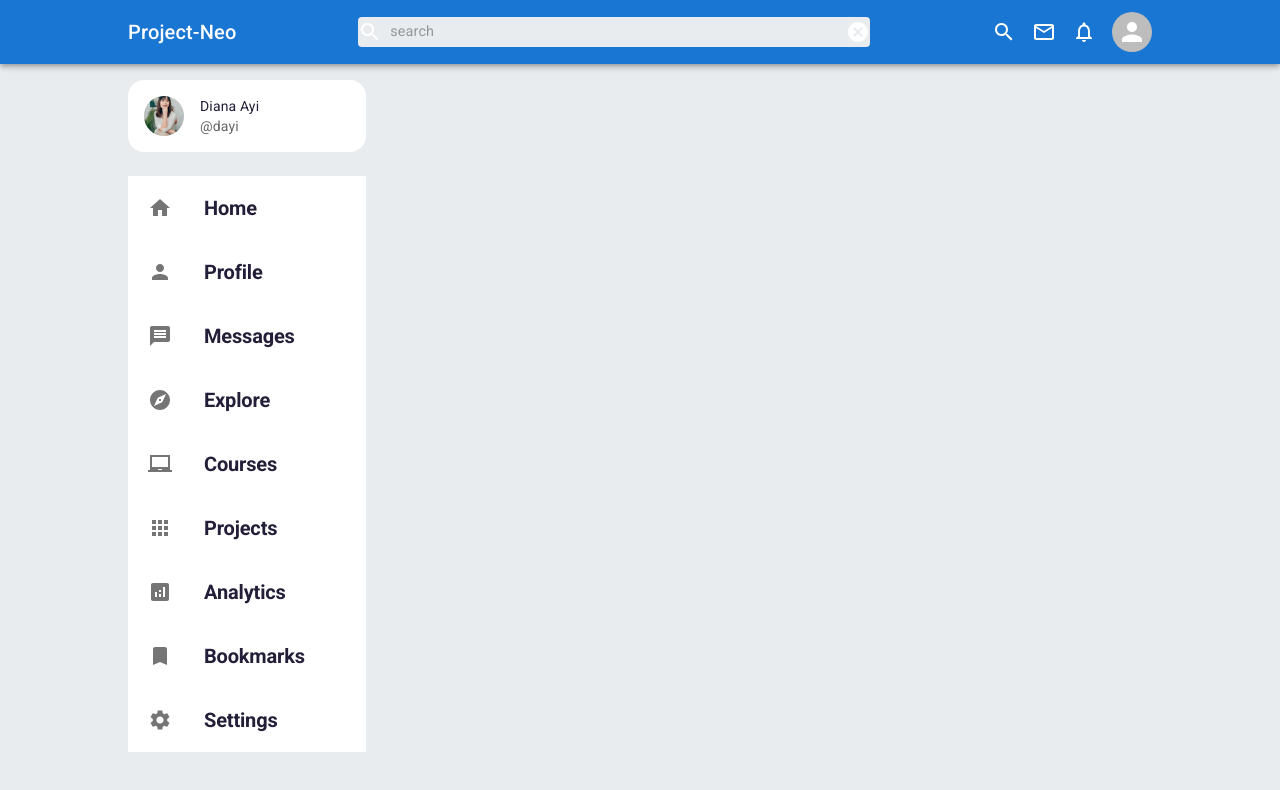
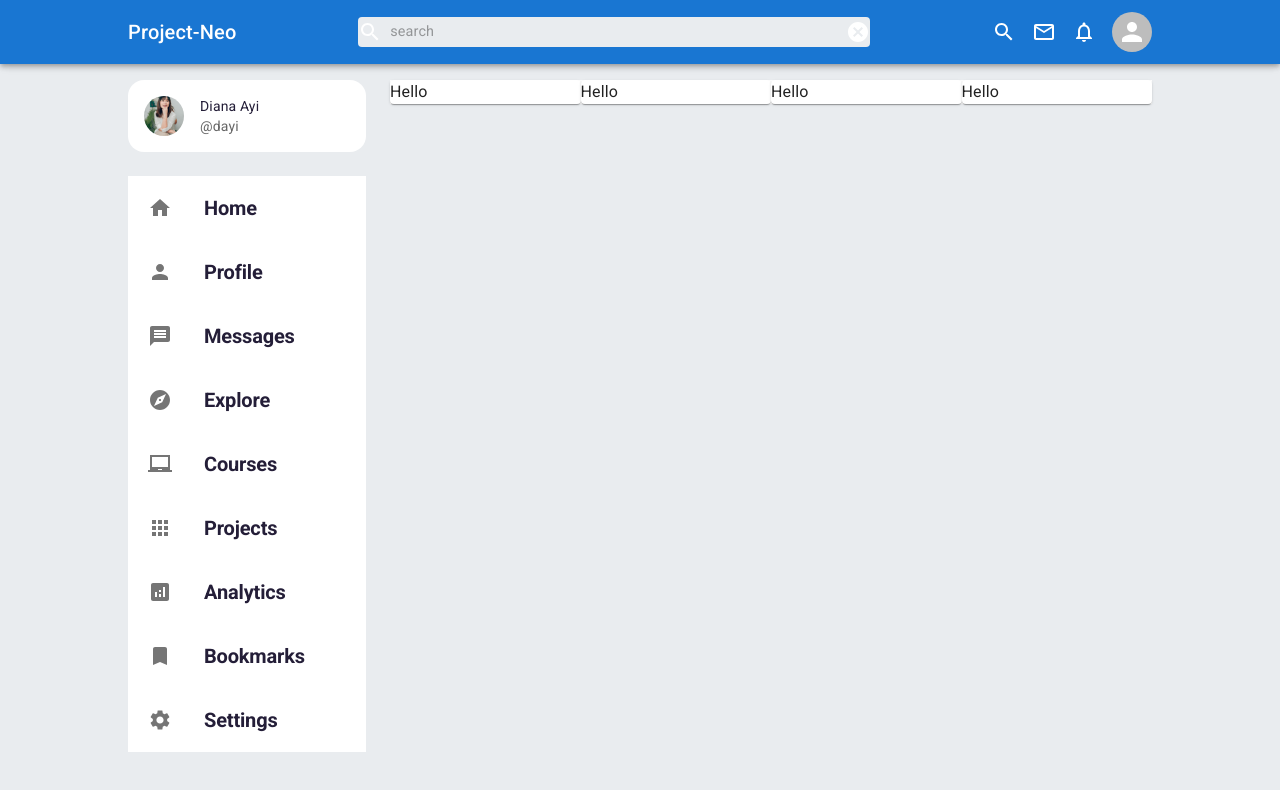
Before and after one commit to jpzambranoleon/project-neo-front-end, a React (Create React App) app: page /explore in a window 1280 px wide. Shown: the top 790 px of the page. Built offline with nearby package versions, Linux system fonts and the light colour scheme.

Commit message:
updated files

```diff
--- a/src/pages/Explore/Explore.jsx
+++ b/src/pages/Explore/Explore.jsx
@@ -3,6 +3,7 @@ import Navbar from "../../components/Navbar";
 import { makeStyles } from "@mui/styles";
 import UserCard from "../homePage/components/UserCard";
 import Sidebar from "../homePage/components/Sidebar";
+import Users from "./components/Users";
 
 const useStyles = makeStyles((theme) => ({
     boxContainer: {
@@ -29,9 +30,9 @@ export default function Explore() {
                             <Sidebar />
                         </Box>
                     </Grid>
-                    <Grid item sm={6}>
+                    <Grid item sm={9}>
                         <Box>
-
+                            <Users />
                         </Box>
                     </Grid>
                     <Grid item sm={3}>
--- a/src/pages/Explore/components/Users.jsx
+++ b/src/pages/Explore/components/Users.jsx
@@ -1,10 +1,31 @@
 import { Box, Card, CardContent, Grid, ListItem, Typography } from "@mui/material";
 
-const Skills = () => {
+const Users = () => {
     return (
-        <Box sx={{ mt: 3, bgcolor: "white" }}>
+        <Box sx={{ bgcolor: "white" }}>
             <Grid container>
-                <Grid item sm={2}>
+                <Grid item sm={3}>
+                    <Card>
+                        <Typography>
+                            Hello
+                        </Typography>
+                    </Card>
+                </Grid>
+                <Grid item sm={3}>
+                    <Card>
+                        <Typography>
+                            Hello
+                        </Typography>
+                    </Card>
+                </Grid>
+                <Grid item sm={3}>
+                    <Card>
+                        <Typography>
+                            Hello
+                        </Typography>
+                    </Card>
+                </Grid>
+                <Grid item sm={3}>
                     <Card>
                         <Typography>
                             Hello
@@ -16,4 +37,4 @@ const Skills = () => {
     );
 };
 
-export default Skills;
+export default Users;
```
